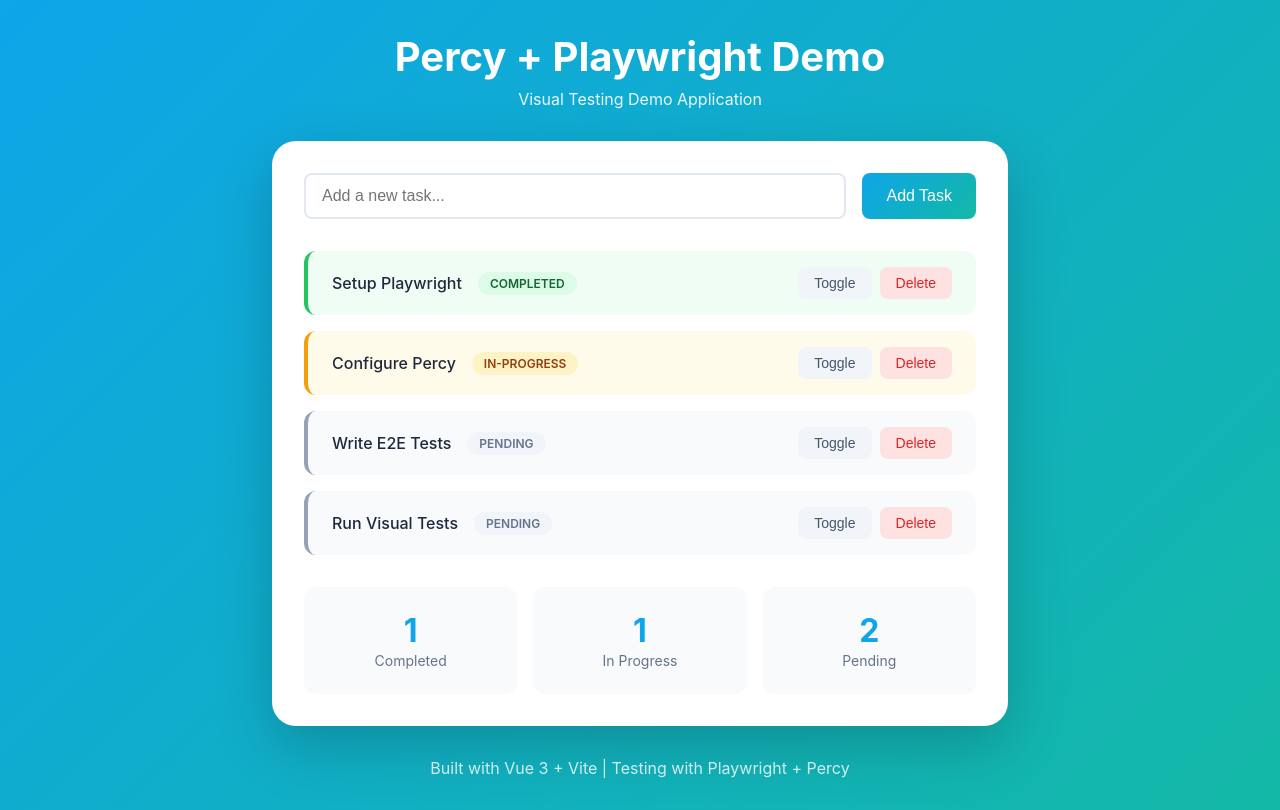
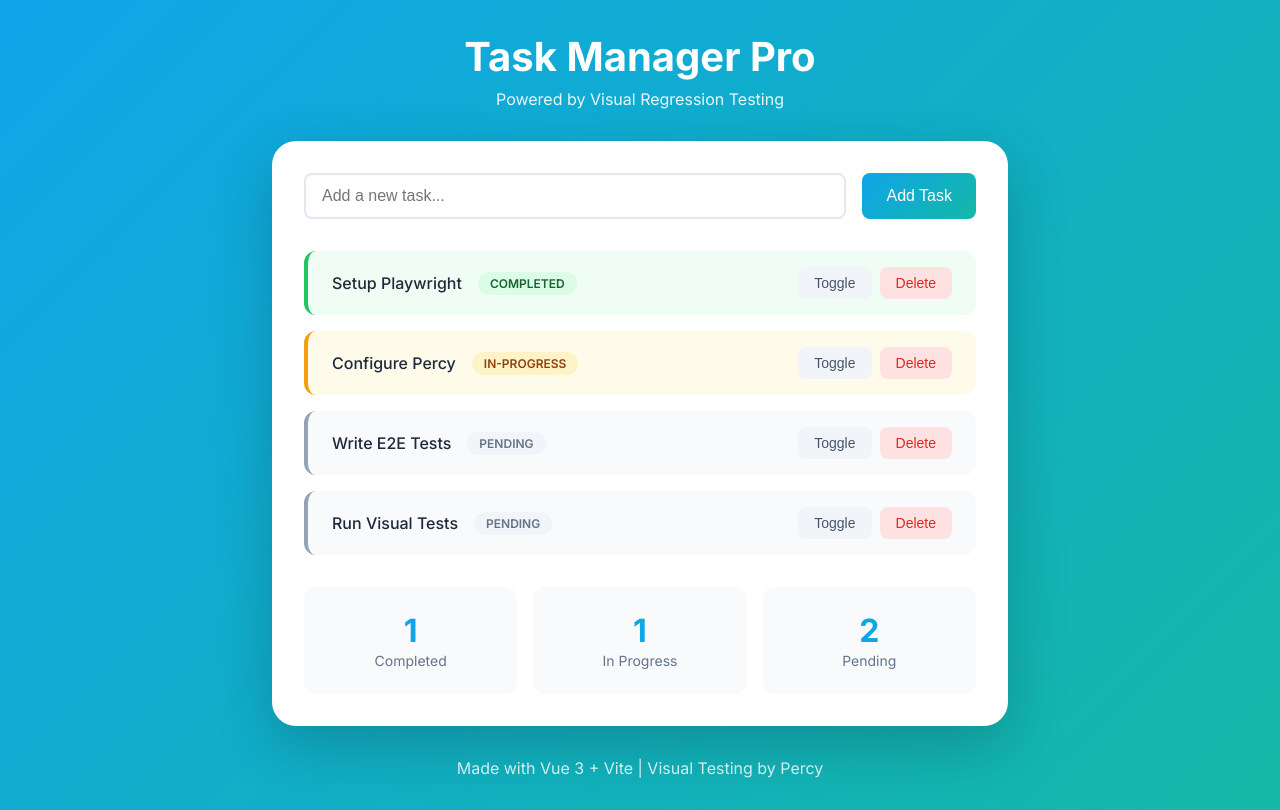
Before and after one commit to alan-maldonado/sample-webapp, a Vue app: page / in a window 1280 px wide. Built offline with nearby package versions, Linux system fonts and the light colour scheme.

Commit message:
Update text to see differences

```diff
--- a/index.html
+++ b/index.html
@@ -4,7 +4,10 @@
     <meta charset="UTF-8" />
     <link rel="icon" type="image/svg+xml" href="/vite.svg" />
     <meta name="viewport" content="width=device-width, initial-scale=1.0" />
-    <title>Percy + Playwright Demo</title>
+    <link rel="preconnect" href="https://fonts.googleapis.com">
+    <link rel="preconnect" href="https://fonts.gstatic.com" crossorigin>
+    <link href="https://fonts.googleapis.com/css2?family=Inter:wght@400;500;600;700&display=swap" rel="stylesheet">
+    <title>Task Manager Pro</title>
   </head>
   <body>
     <div id="app"></div>
--- a/src/App.vue
+++ b/src/App.vue
@@ -35,8 +35,8 @@
 <template>
   <div class="app">
     <header class="header">
-      <h1>Percy + Playwright Demo</h1>
-      <p class="subtitle">Visual Testing Demo Application</p>
+      <h1>Task Manager Pro</h1>
+      <p class="subtitle">Powered by Visual Regression Testing</p>
     </header>
 
     <main class="main">
@@ -104,7 +104,7 @@
     </main>
 
     <footer class="footer">
-      <p>Built with Vue 3 + Vite | Testing with Playwright + Percy</p>
+      <p>Made with Vue 3 + Vite | Visual Testing by Percy</p>
     </footer>
   </div>
 </template>
@@ -117,7 +117,7 @@
 }
 
 body {
-  font-family: -apple-system, BlinkMacSystemFont, 'Segoe UI', Roboto, sans-serif;
+  font-family: 'Inter', -apple-system, BlinkMacSystemFont, sans-serif;
   background: linear-gradient(135deg, #0ea5e9 0%, #14b8a6 100%);
   min-height: 100vh;
 }
```
Also changed, not shown: 1 other file (tests, documents, lock files or other folders).
